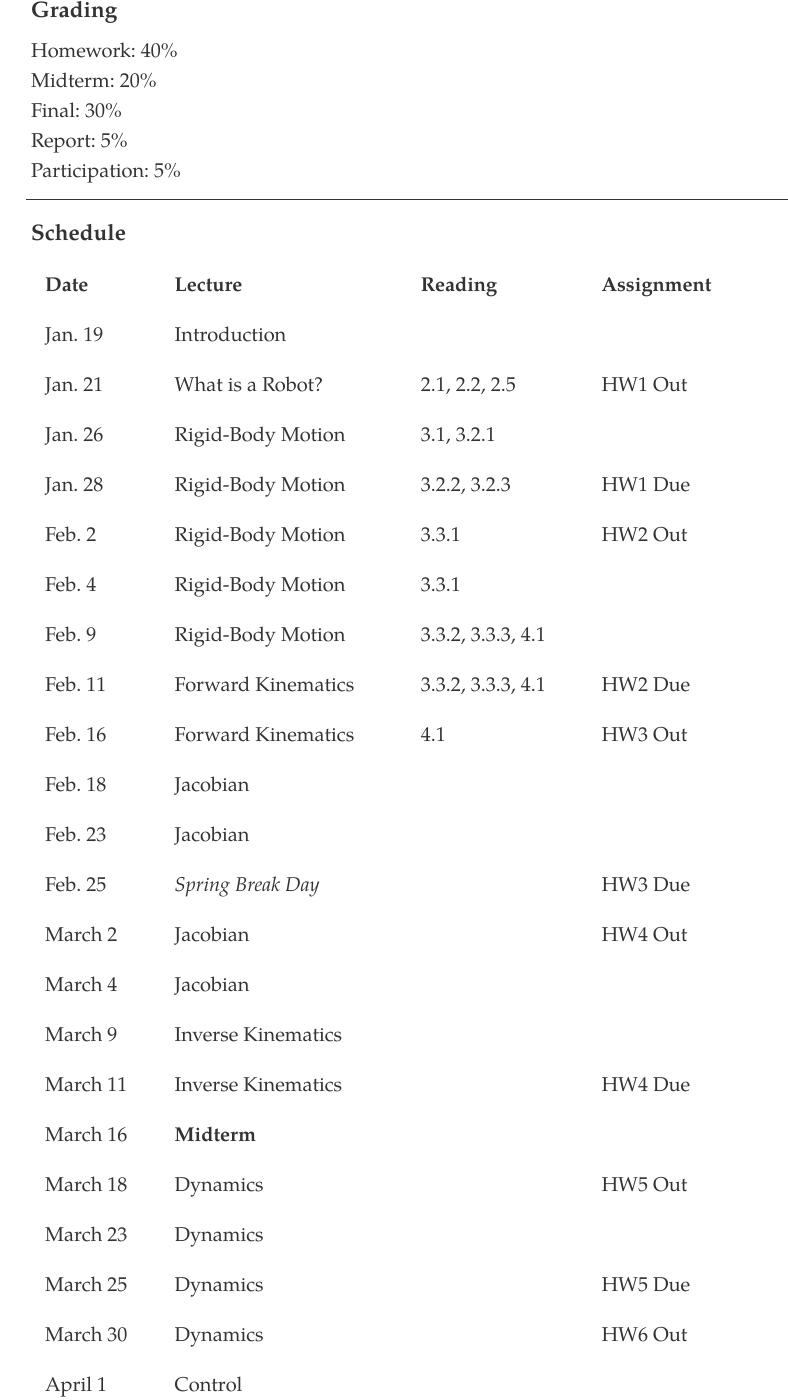
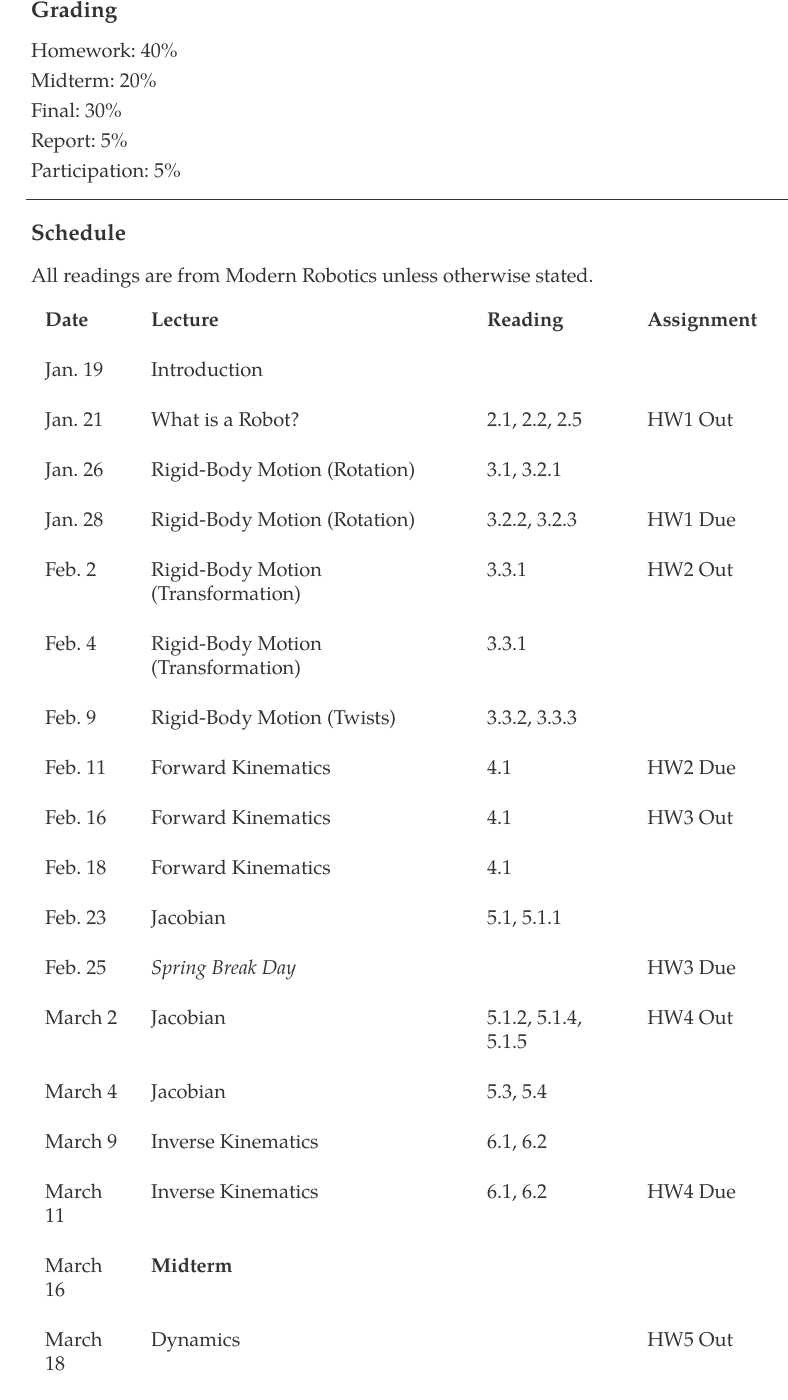
Before and after one commit to dylan-losey/dylan-losey.github.io, a Jekyll site: the page built from me4524.html, in a window 1280 px wide and 1400 px high, scrolled down 1591 px. Shown: the whole window, without its empty margins (209-997 px from the left). Built offline with Jekyll 4.4.1, drawn with Linux system fonts in a browser that asks for light colours; nearby versions of some CDN libraries.

Commit message:
schedule

```diff
--- a/me4524.html
+++ b/me4524.html
@@ -116,6 +116,7 @@ tags: me4524
 <hr>
 <div>
   <h3>Schedule</h3>
+  All readings are from Modern Robotics unless otherwise stated.
   <table>
     <tr>
       <th>Date</th>
@@ -137,38 +138,38 @@ tags: me4524
     </tr>
     <tr>
       <td>Jan. 26</td>
-      <td>Rigid-Body Motion</td>
+      <td>Rigid-Body Motion (Rotation)</td>
       <td>3.1, 3.2.1</td>
       <td></td>
     </tr>
     <tr>
       <td>Jan. 28</td>
-      <td>Rigid-Body Motion</td>
+      <td>Rigid-Body Motion (Rotation)</td>
       <td>3.2.2, 3.2.3</td>
       <td>HW1 Due</td>
     </tr>
     <tr>
       <td>Feb. 2</td>
-      <td>Rigid-Body Motion</td>
+      <td>Rigid-Body Motion (Transformation)</td>
       <td>3.3.1</td>
       <td>HW2 Out</td>
     </tr>
     <tr>
       <td>Feb. 4</td>
-      <td>Rigid-Body Motion</td>
+      <td>Rigid-Body Motion (Transformation)</td>
       <td>3.3.1</td>
       <td></td>
     </tr>
     <tr>
       <td>Feb. 9</td>
-      <td>Rigid-Body Motion</td>
-      <td>3.3.2, 3.3.3, 4.1</td>
+      <td>Rigid-Body Motion (Twists)</td>
+      <td>3.3.2, 3.3.3</td>
       <td></td>
     </tr>
     <tr>
       <td>Feb. 11</td>
       <td>Forward Kinematics</td>
-      <td>3.3.2, 3.3.3, 4.1</td>
+      <td>4.1</td>
       <td>HW2 Due</td>
     </tr>
     <tr>
@@ -179,14 +180,14 @@ tags: me4524
     </tr>
     <tr>
       <td>Feb. 18</td>
-      <td>Jacobian</td>
-      <td></td>
+      <td>Forward Kinematics</td>
+      <td>4.1</td>
       <td></td>
     </tr>
     <tr>
       <td>Feb. 23</td>
       <td>Jacobian</td>
-      <td></td>
+      <td>5.1, 5.1.1</td>
       <td></td>
     </tr>
     <tr>
@@ -198,25 +199,25 @@ tags: me4524
     <tr>
       <td>March 2</td>
       <td>Jacobian</td>
-      <td></td>
+      <td>5.1.2, 5.1.4, 5.1.5</td>
       <td>HW4 Out</td>
     </tr>
     <tr>
       <td>March 4</td>
       <td>Jacobian</td>
-      <td></td>
+      <td>5.3, 5.4</td>
       <td></td>
     </tr>
     <tr>
       <td>March 9</td>
       <td>Inverse Kinematics</td>
-      <td></td>
+      <td>6.1, 6.2</td>
       <td></td>
     </tr>
     <tr>
       <td>March 11</td>
       <td>Inverse Kinematics</td>
-      <td></td>
+      <td>6.1, 6.2</td>
       <td>HW4 Due</td>
     </tr>
     <tr>
```
